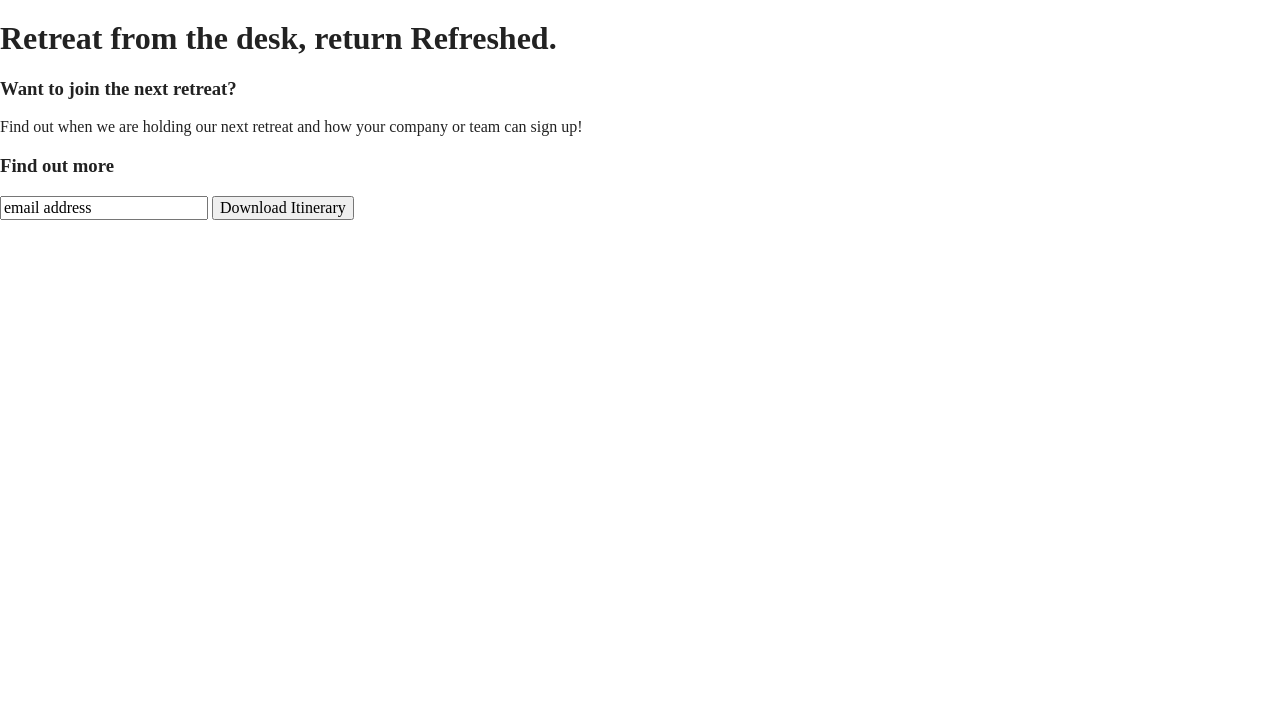
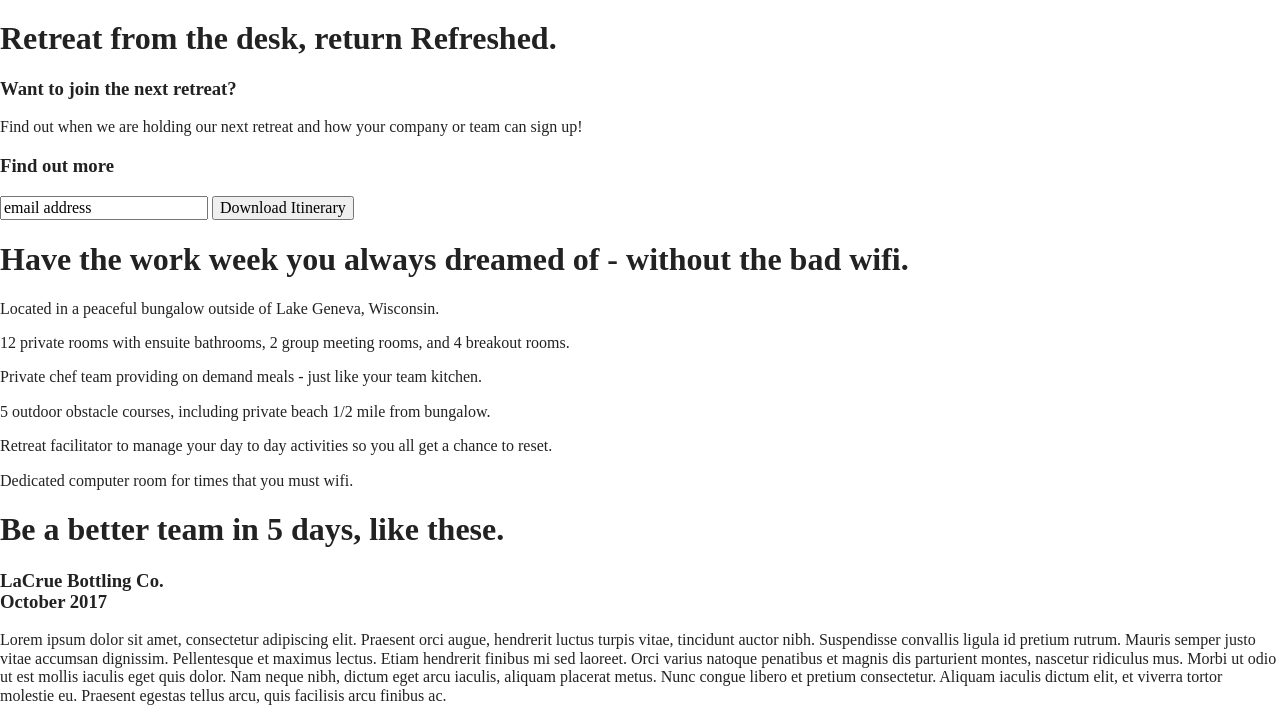
Before and after one commit to cscache/206-unplugged, a website built with Parcel: page index.html in a window 1280 px wide. Shown: the part 90-811 px from the top of the page. Built offline with nearby package versions, Linux system fonts and the light colour scheme.

Commit message:
Finished coding the homepage

```diff
--- a/index.html
+++ b/index.html
@@ -65,6 +65,52 @@
       </div>
 
     </aside>
+    <section class="features">
+      <div class="content-wrapper">
+        <h1>Have the work week you always dreamed of - without the bad wifi.</h1>
+        <article>
+          <p class="fontawesome-icon"></p>
+          <p class="features-item-description">Located in a peaceful bungalow outside of Lake Geneva, Wisconsin.</p>
+        </article>
+
+        <article>
+          <p class="fontawesome-icon"></p>
+          <p class="features-item-description">12 private rooms with ensuite bathrooms, 2 group meeting rooms, and 4 breakout rooms.</p>
+        </article>
+
+        <article>
+          <p class="fontawesome-icon"></p>
+          <p class="features-item-description">Private chef team providing on demand meals - just like your team kitchen.</p>
+        </article>
+
+        <article>
+          <p class="fontawesome-icon"></p>
+          <p class="features-item-description">5 outdoor obstacle courses, including private beach 1/2 mile from bungalow.</p>
+        </article>
+
+        <article>
+          <p class="fontawesome-icon"></p>
+          <p class="features-item-description">Retreat facilitator to manage your day to day activities so you all get a chance to reset.</p>
+        </article>
+
+        <article>
+          <p class="fontawesome-icon"></p>
+          <p class="features-item-description">Dedicated computer room for times that you must wifi.</p>
+        </article>
+      </div>
+    </section>
+    <section class="reviews">
+      <div class="content-wrapper">
+        <h1>Be a better team in 5 days, like these.</h1>
+
+      </div>
+      <div class="reviews">
+        <h3>LaCrue Bottling Co.<br>
+        October 2017
+        </h3>
+        <p>Lorem ipsum dolor sit amet, consectetur adipiscing elit. Praesent orci augue, hendrerit luctus turpis vitae, tincidunt auctor nibh. Suspendisse convallis ligula id pretium rutrum. Mauris semper justo vitae accumsan dignissim. Pellentesque et maximus lectus. Etiam hendrerit finibus mi sed laoreet. Orci varius natoque penatibus et magnis dis parturient montes, nascetur ridiculus mus. Morbi ut odio ut est mollis iaculis eget quis dolor. Nam neque nibh, dictum eget arcu iaculis, aliquam placerat metus. Nunc congue libero et pretium consectetur. Aliquam iaculis dictum elit, et viverra tortor molestie eu. Praesent egestas tellus arcu, quis facilisis arcu finibus ac.</p>
+      </div>
+    </section>
 
   </main>
 
```
